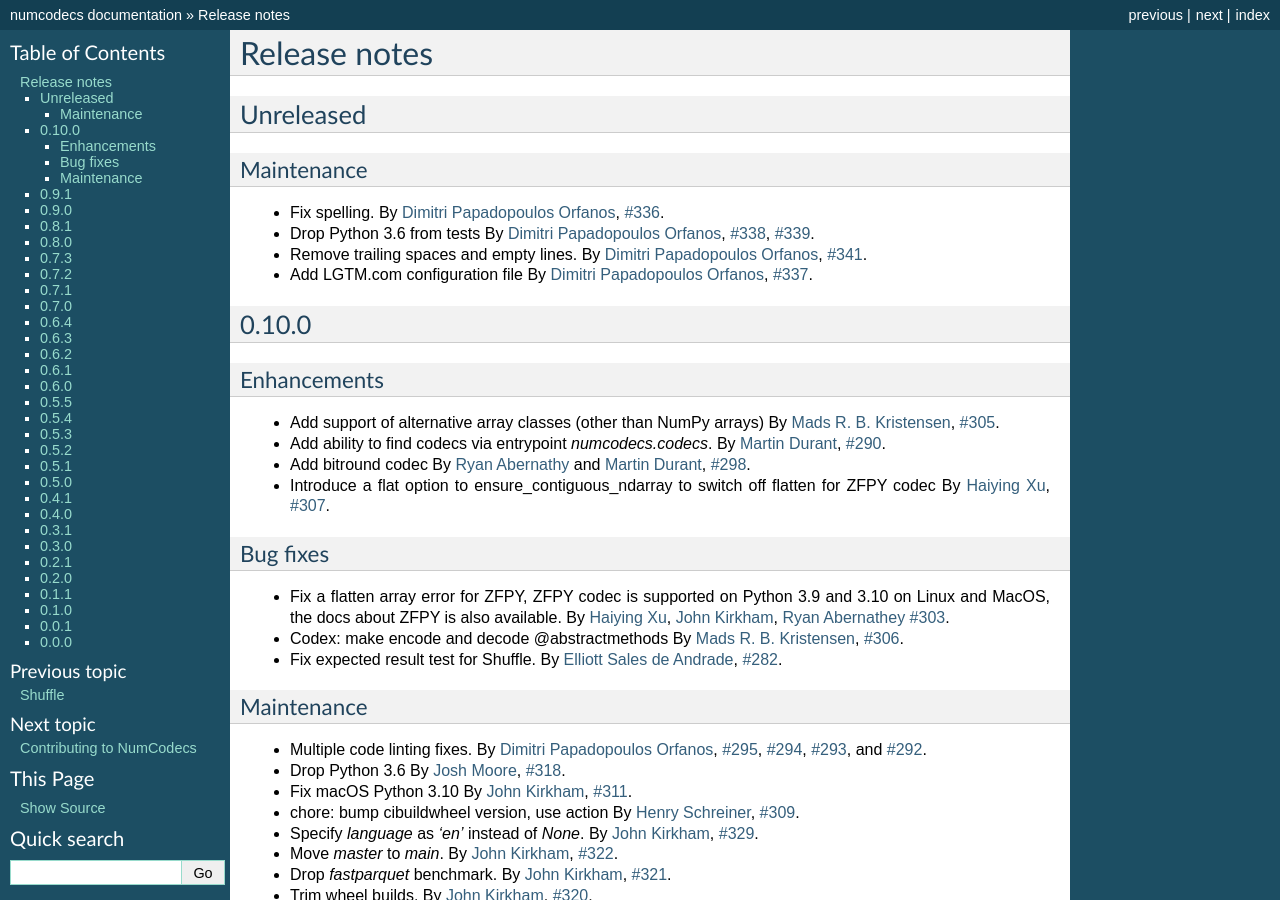
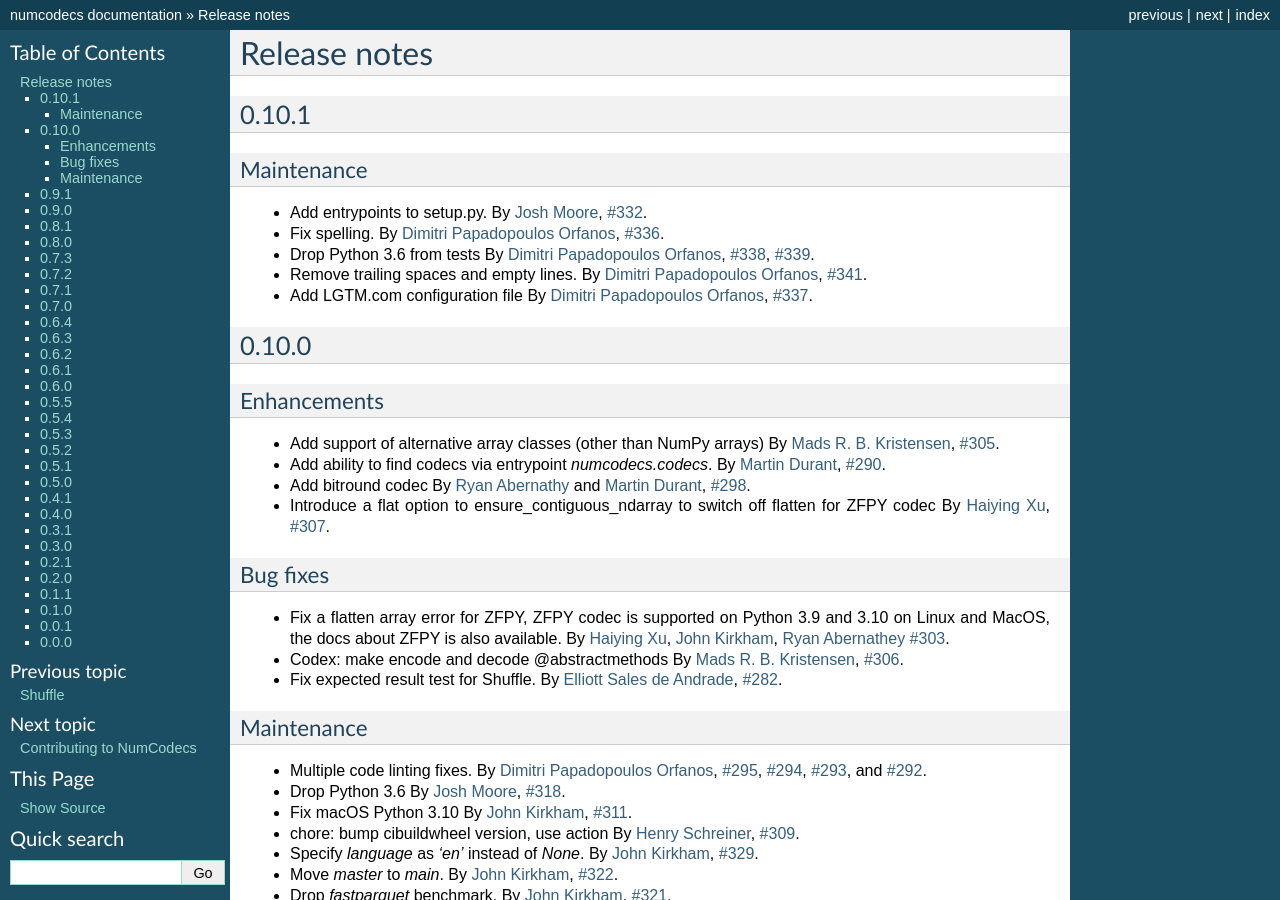
Before and after one commit to zarr-developers/numcodecs, a Sphinx documentation site: the page built from docs/release.rst, in a window 1280 px wide and 900 px high. Built offline with Sphinx 7.4.7, drawn with Linux system fonts in a browser that asks for light colours; pages that are not in the unit, such as notebooks, are missing from menus; the version number could not be read and is left out.

Commit message:
0.10.1 release notes

```diff
--- a/docs/release.rst
+++ b/docs/release.rst
@@ -6,13 +6,21 @@
     # to document your changes. On releases it will be
     # re-indented so that it does not show up in the notes.
 
-.. _unreleased:
+    .. _unreleased:
 
-Unreleased
-----------
+    Unreleased
+    ----------
+
+.. _release_0.10.1:
+
+0.10.1
+------
 
 Maintenance
 ~~~~~~~~~~~
+
+* Add entrypoints to setup.py.
+  By :user:`Josh Moore <joshmoore>`, :issue:`332`.
 
 * Fix spelling.
   By :user:`Dimitri Papadopoulos Orfanos <DimitriPapadopoulos>`, :issue:`336`.
```
